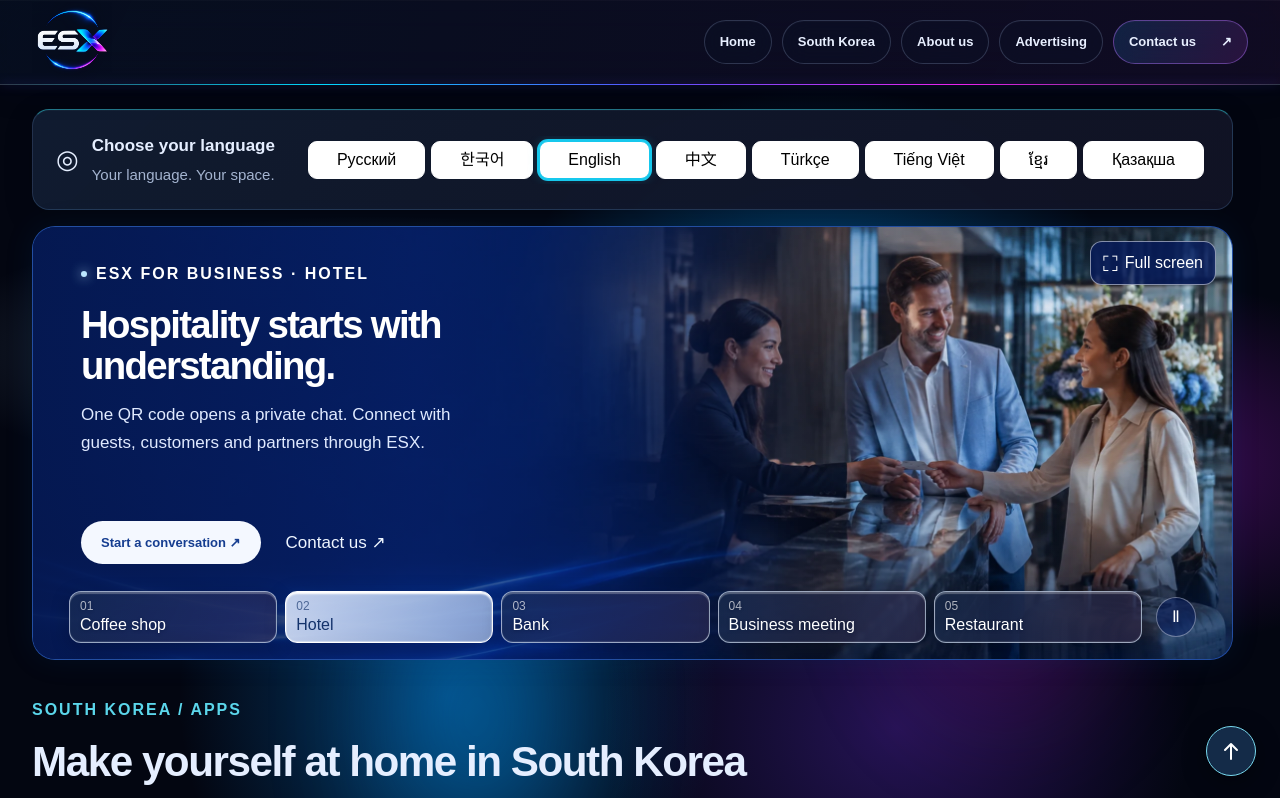
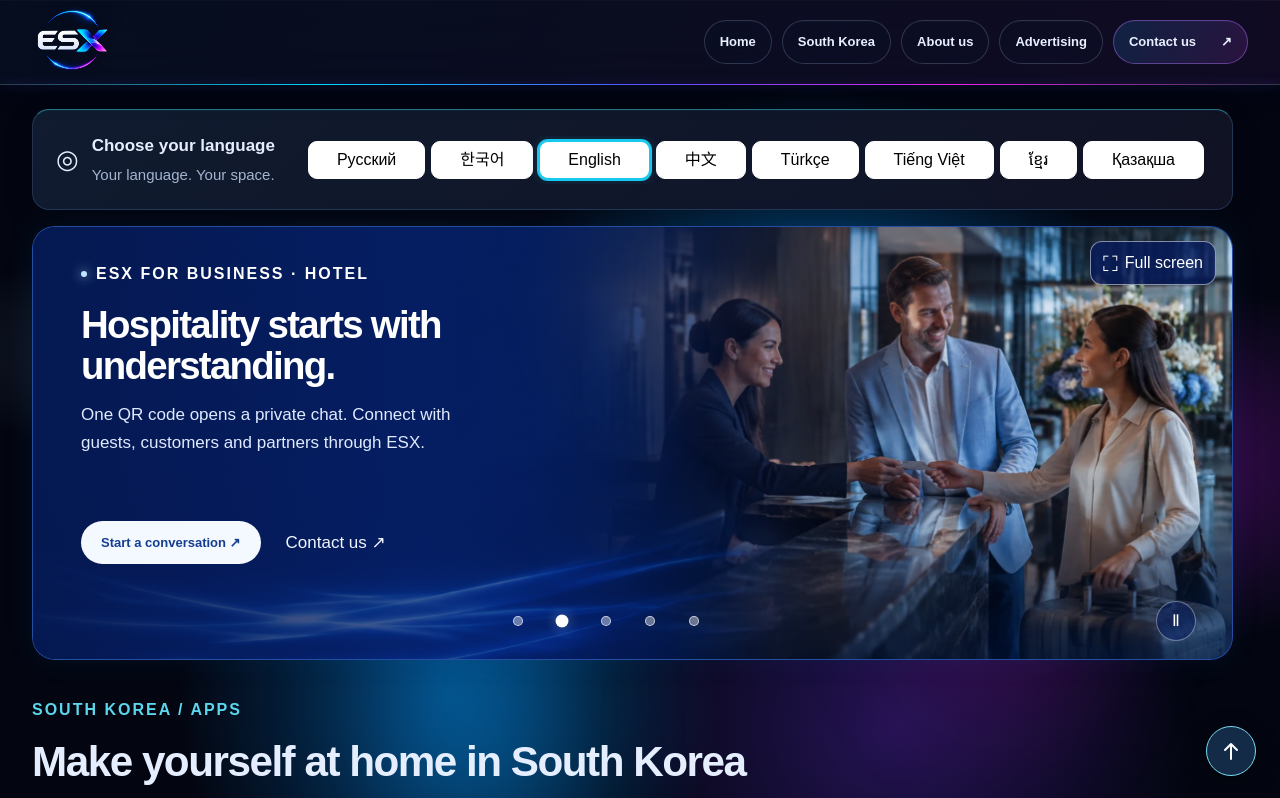
Before and after one commit to evgeniy210688-a11y/esx, a Next.js app: page / in a window 1280 px wide. Shown: the top 798 px of the page. Built offline with nearby package versions, Linux system fonts and the light colour scheme.

Commit message:
Replace banner category buttons with dot indicators

```diff
--- a/app/design/BusinessHero.tsx
+++ b/app/design/BusinessHero.tsx
@@ -66,6 +66,6 @@
     </div>)}
     <button className="business-fullscreen" type="button" onClick={toggleFullscreen} aria-label={fullscreenLabels[language][expanded ? 1 : 0]} title={fullscreenLabels[language][expanded ? 1 : 0]}><span aria-hidden="true">{expanded ? '✕' : '⛶'}</span><span>{fullscreenLabels[language][expanded ? 1 : 0]}</span></button>
     <div className="business-actions"><button className="button light" onClick={async () => { if (expanded) await toggleFullscreen(); onStart(); }}>{copy[language][8]} ↗</button><a href="/contact" className="hero-link" onClick={async () => { if (expanded) await toggleFullscreen(); }}>{copy[language][4]} ↗</a></div>
-    <div className="business-controls"><div className="business-tabs">{labels.map((label, index) => <button key={scenes[index]} type="button" aria-pressed={active === index} onClick={() => setActive(index)}><span>{String(index + 1).padStart(2, '0')}</span>{label}</button>)}</div><button type="button" className="business-pause" aria-label={paused ? m[5] : m[4]} onClick={() => setPaused(value => !value)}>{paused ? '▶' : 'Ⅱ'}</button></div>
+    <div className="business-controls"><div className="business-dots">{labels.map((label, index) => <button key={scenes[index]} type="button" aria-label={label} title={label} aria-pressed={active === index} onClick={() => setActive(index)}><span aria-hidden="true" /></button>)}</div><button type="button" className="business-pause" aria-label={paused ? m[5] : m[4]} onClick={() => setPaused(value => !value)}>{paused ? '▶' : 'Ⅱ'}</button></div>
   </section>;
 }
--- a/app/design/design.css
+++ b/app/design/design.css
@@ -764,6 +764,13 @@
 .about-details p { font-size: 16px; line-height: 1.85; color: var(--muted); }
 @media (max-width: 760px) { .about-details { grid-template-columns: 1fr; gap: 16px; } }
 
+.business-dots { display: flex; align-items: center; justify-content: center; flex: 1; }
+.business-dots button { display: grid; place-items: center; width: 44px; height: 44px; padding: 0; border: 0; border-radius: 50%; background: transparent; }
+.business-dots button span { width: 10px; height: 10px; border-radius: 50%; background: #ffffff66; border: 1px solid #ffffffa6; transition: background .2s, transform .2s; }
+.business-dots button[aria-pressed=true] span { background: #fff; transform: scale(1.3); box-shadow: 0 0 10px #b5eaff70; }
+.business-dots button:hover span { background: #fff; }
+@media (max-width: 760px) { .esx-site .business-actions { bottom: 80px; } }
+
 .mobile-menu-backdrop { display: none; }
 @media (max-width: 760px) {
   .mobile-menu-backdrop {
```
